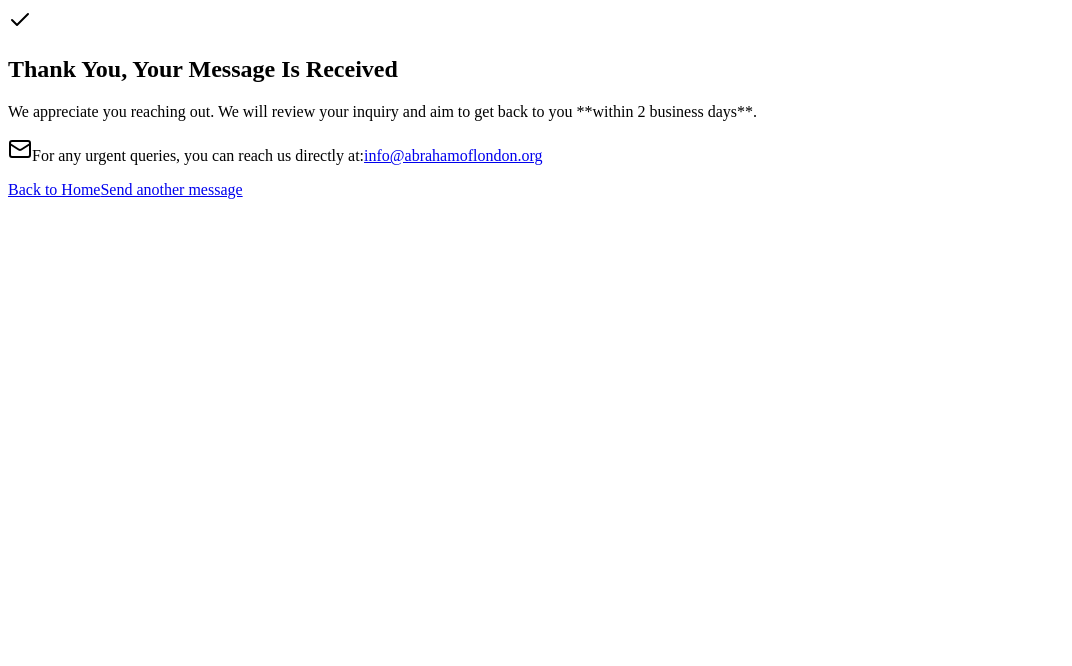
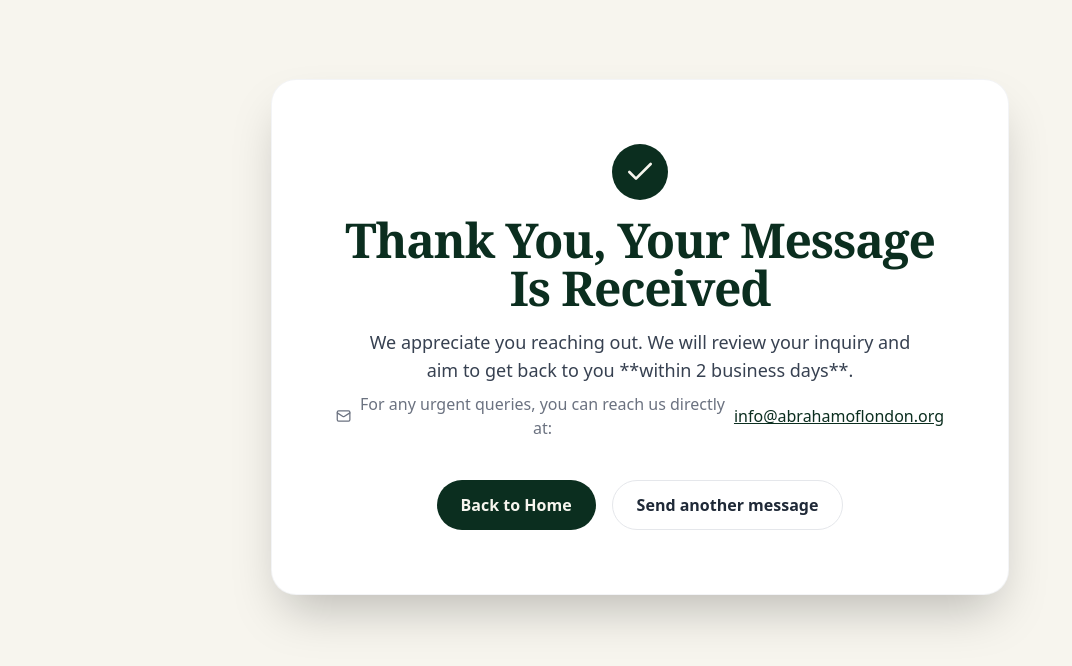
Before and after one commit to AbrahamofLondon/innovatehub.abrahamoflondon, a Next.js app: page /thank-you in a window 1280 px wide. Shown: the top 666 px of the page, without its empty margins (0-1072 px from the left). Built offline with nearby package versions, Linux system fonts and the light colour scheme; no server answers.

Commit message:
pages/_app.tsx

```diff
--- /dev/null
+++ b/pages/_app.tsx
@@ -0,0 +1,21 @@
+// pages/_app.tsx
+
+import type { AppProps } from 'next/app';
+// 💥 CRITICAL FIX: Import the global styles here 💥
+import '../styles/globals.css';
+import Head from 'next/head';
+
+function MyApp({ Component, pageProps }: AppProps) {
+  return (
+    <>
+      <Head>
+        {/* Ensures the viewport is correctly configured for responsive design */}
+        <meta name="viewport" content="width=device-width, initial-scale=1.0" />
+      </Head>
+      {/* Component is the actual page being rendered (e.g., pages/innovatehub.tsx) */}
+      <Component {...pageProps} />
+    </>
+  );
+}
+
+export default MyApp;
```
